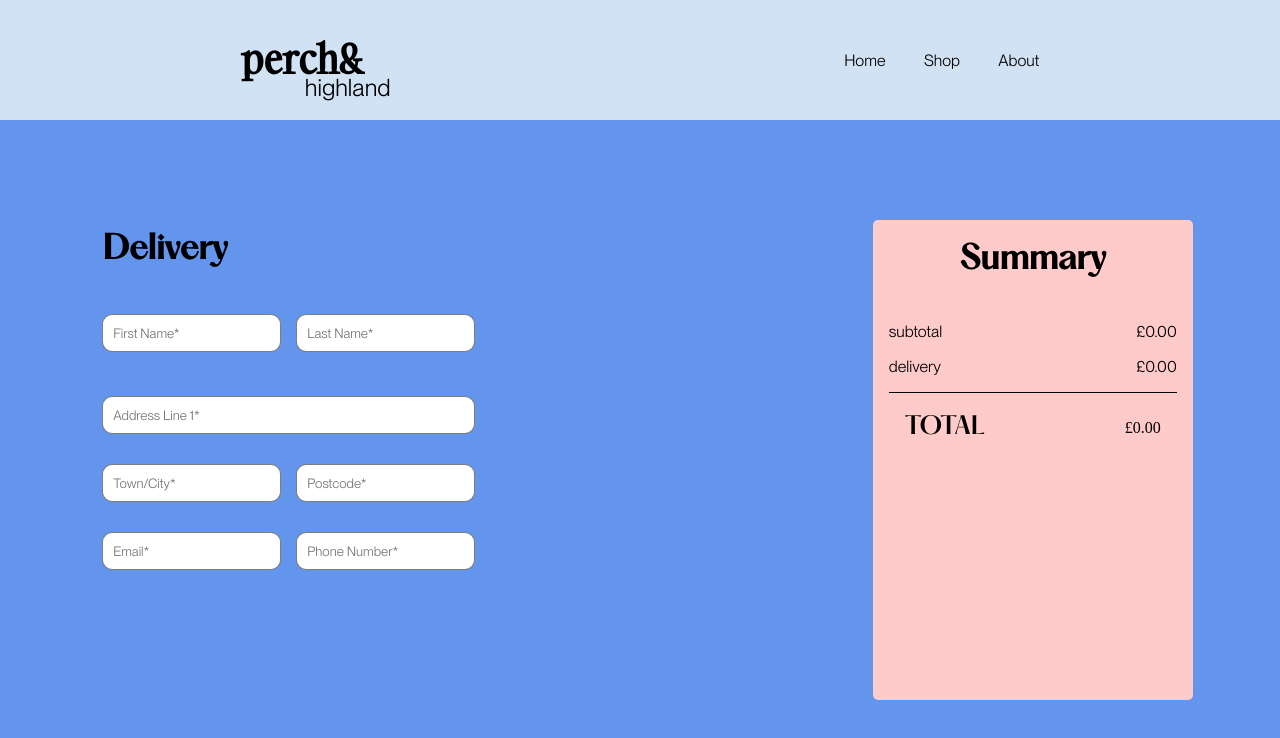
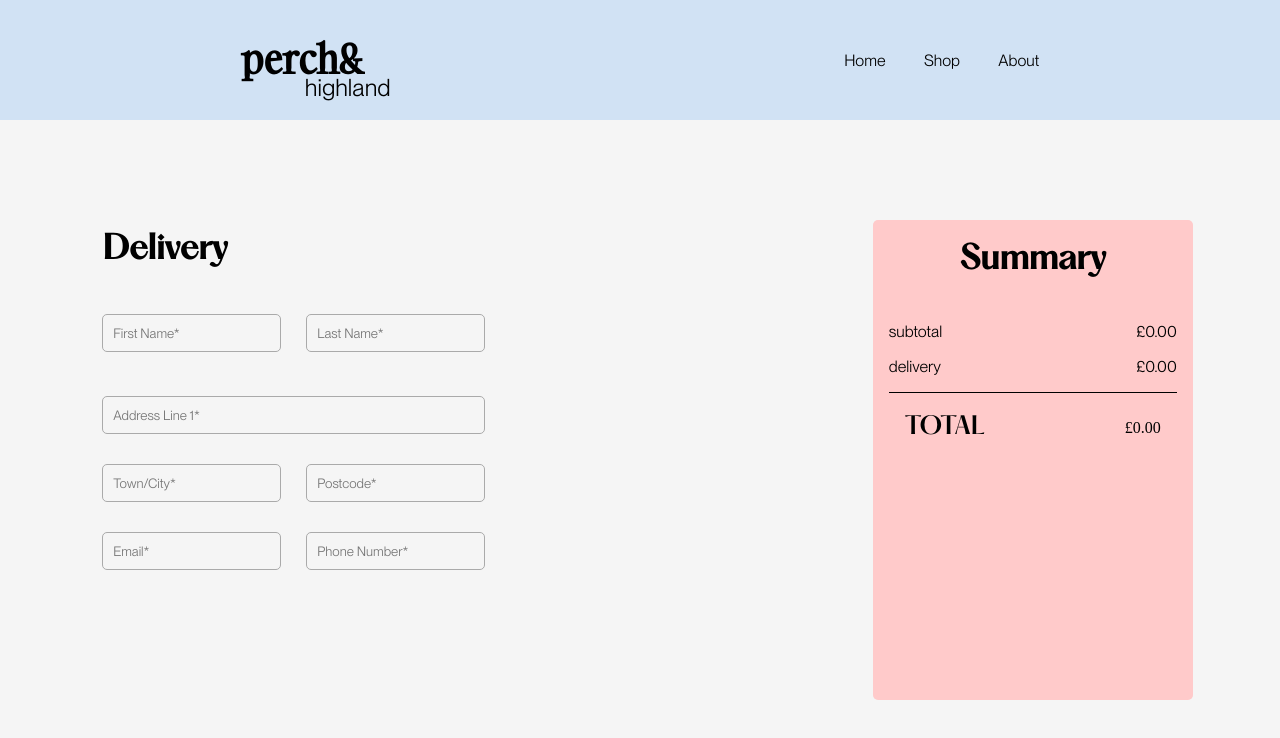
Before and after one commit to brian-david4/furniture-shop, a React (Vite) app in the folder furniture/: page /checkout/shipping-address in a window 1280 px wide. Shown: the top 738 px of the page. Built offline with nearby package versions, Linux system fonts and the light colour scheme; the HTML template or start-up script is replaced by a standard one; a web font is replaced by a local one.

Commit message:
text input styling

```diff
--- a/furniture/src/Pages/ShippingAddress/shipaddress.module.css
+++ b/furniture/src/Pages/ShippingAddress/shipaddress.module.css
@@ -1,7 +1,7 @@
 .bodyPlacement {
   position: absolute;
   width: 100%;
-  background-color: cornflowerblue;
+  background-color: #f5f5f5;
   display: flex;
   gap: 20px;
   flex-direction: row;
@@ -43,18 +43,24 @@
   min-width: 100%;
 }
 .inputText {
-  border-radius: 10px;
-  border: 1px solid rgba(0, 0, 0, 0.505);
+  /* border-left: none;
+  border-top: none;
+  border-right: none; */
+  border-radius: 5px;
+  border: 1px solid rgb(170, 170, 170);
+  background-color: #f5f5f5;
   padding-left: 10px;
   padding-top: 10px;
   padding-bottom: 10px;
   transition: border 150ms ease-in-out;
   margin: 15px;
   margin-left: 0;
+  margin-right: 25px;
   font-family: "Neue Montreal Book";
+  transition: border 150ms ease-in-out;
 }
-.inputText:focus-visible {
-  border: 0;
+.inputText:focus {
+  outline: none;
 }
 .inputText:hover {
   border: 1px solid black;
```
